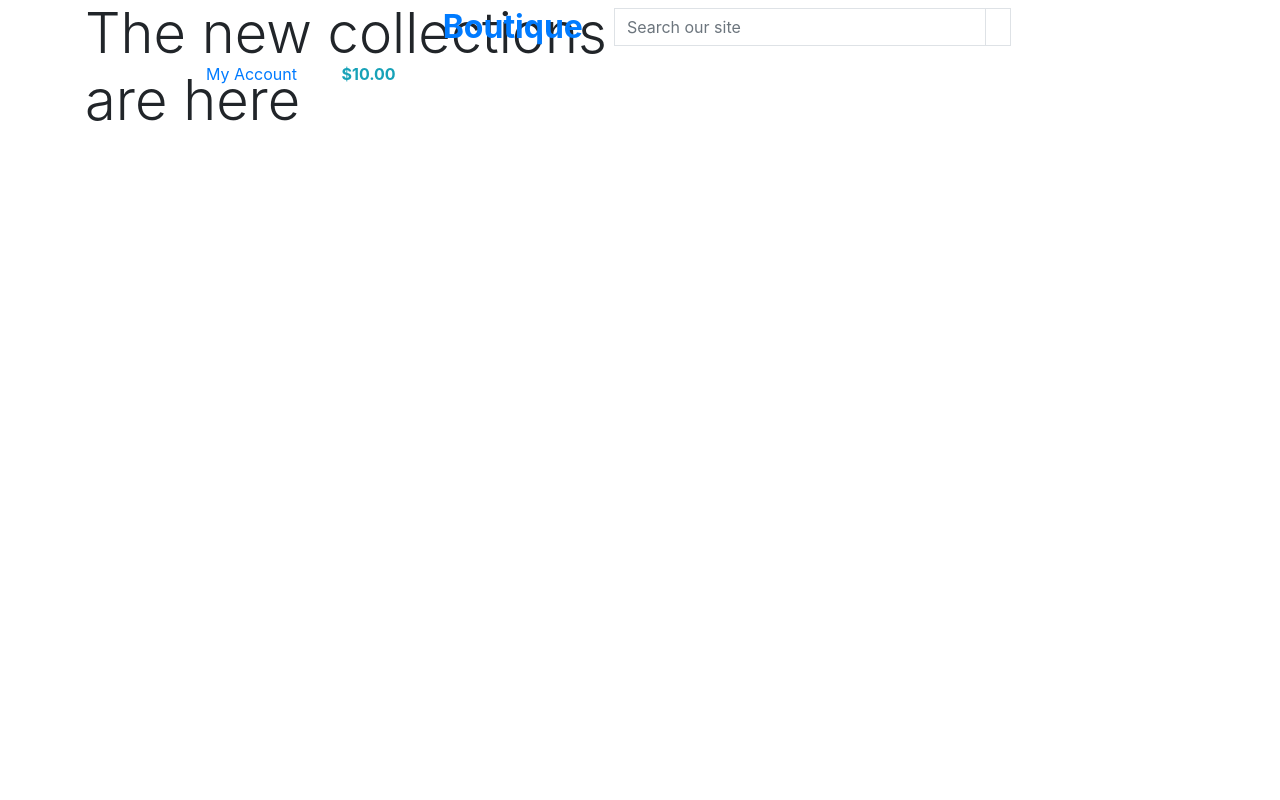
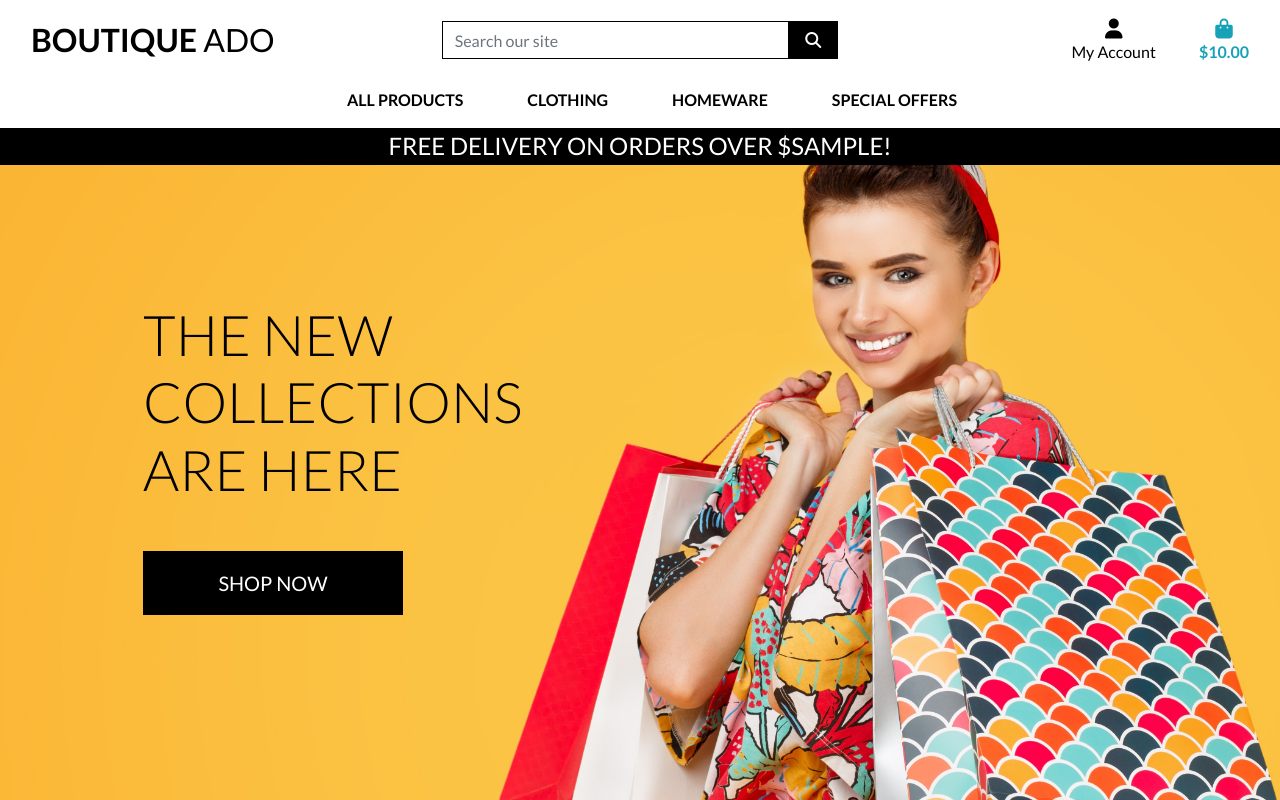
Before and after one commit to beamish3162/-boutique_ado_v1, a Django app: template home/templates/home/index.html in a window 1280 px wide. Run offline with Django 3.2, Linux system fonts and the light colour scheme; the template is opened without the code that fills it: most values are stand-ins (such as "Sample title", 1, 10 or a date in 2020); some libraries are stand-ins or nearby versions.

Commit message:
added some nav bar stuff

```diff
--- a/boutique_ado/settings.py
+++ b/boutique_ado/settings.py
@@ -146,3 +146,7 @@ USE_TZ = True
 # https://docs.djangoproject.com/en/3.0/howto/static-files/
 
 STATIC_URL = '/static/'
+STATICFILES_DIRS = (os.path.join(BASE_DIR, 'static'),)
+
+MEDIA_URL = '/media/'
+MEDIA_ROOT = os.path.join(BASE_DIR, 'media')
--- a/boutique_ado/urls.py
+++ b/boutique_ado/urls.py
@@ -15,9 +15,11 @@ Including another URLconf
 """
 from django.contrib import admin
 from django.urls import path, include
+from django.conf import settings
+from django.conf.urls.static import static
 
 urlpatterns = [
     path('admin/', admin.site.urls),
     path('accounts/', include('allauth.urls')),
     path('', include('home.urls')),
-]
+] + static(settings.MEDIA_URL, documnet_root=settings.MEDIA_ROOT)
--- a/home/templates/home/index.html
+++ b/home/templates/home/index.html
@@ -13,12 +13,12 @@
     <div class="container h-100">
         <div class="row h-100">
             <div class="col-7 col-md-6 my-auto">
-                <h1 class="display-4 logo-font text-blank">
+                <h1 class="display-4 logo-font text-black">
                     The new collections are here
                 </h1>
                 <div class="my-5">
                     <h4>
-                        <a href="" class="shop-now-button btn btn-lg rounded-0 text-uppercase py-3"></a>
+                        <a href="" class="shop-now-button btn btn-lg rounded-0 text-uppercase py-3">Shop Now</a>
                     </h4>
                 </div>
             </div>
--- /dev/null
+++ b/static/css/base.css
@@ -0,0 +1,85 @@
+html {
+    height: 100%;
+}
+
+body {
+    background: url('/media/homepage_background_cropped.jpg') no-repeat center center fixed;
+    background-size: cover;
+    height: calc(100vh - 164px);
+    color: #555;
+    font-family: 'Lato';
+}
+
+/* from Bulma */
+.icon {
+    align-items: center;
+    display: inline-flex;
+    justify-content: center;
+    height: 1.5rem;
+    width: 1.5rem;
+}
+
+.logo-font {
+    text-transform: uppercase;
+}
+
+.main-logo-link {
+    width: fit-content;
+}
+
+.shop-now-button {
+    background: black;
+    color: white;
+    min-width: 260px;
+}
+
+.btn-black {
+    background: black;
+    color: white;
+}
+
+.shop-now-button:hover,
+.shop-now-button:active,
+.shop-now-button:focus,
+.btn-black:hover,
+.btn-black:active,
+.btn-black:focus {
+    background: #222;
+    color: white;
+}
+
+.text-black {
+    color: #000 !important;
+}
+
+.border-black {
+    border: 1px solid black !important;
+}
+
+.bg-black {
+    background: #000 !important;
+}
+
+/* -------------------------------- Media Queries */
+
+/* Slightly larger container on xl screens */
+@media (min-width: 1200px) {
+  .container {
+    max-width: 80%;
+  }
+}
+
+/* fixed top navbar only on medium and up */
+@media (min-width: 992px) {
+    .fixed-top-desktop-only {
+        position: fixed;
+        top: 0;
+        right: 0;
+        left: 0;
+        z-index: 1030;
+    }
+
+    .header-container {
+        padding-top: 164px;
+    }
+}
--- a/templates/base.html
+++ b/templates/base.html
@@ -14,11 +14,14 @@
 
     {% block corecss %}
        <link rel="stylesheet" href="https://stackpath.bootstrapcdn.com/bootstrap/4.4.1/css/bootstrap.min.css" integrity="sha384-Vkoo8x4CGsO3+Hhxv8T/Q5PaXtkKtu6ug5TOeNV6gBiFeWPGFN9MuhOf23Q9Ifjh" crossorigin="anonymous">
+       <link href="https://fonts.googleapis.com/css2?family=Lato:ital,wght@0,100;0,300;0,400;0,700;0,900;1,100;1,300;1,400;1,700;1,900&display=swap" rel="stylesheet">
+       <link rel="stylesheet" href="{% static 'css/base.css' %}">
     {% endblock %}
     {% block extra_css %}
     {% endblock %}
 
     {% block corejs %}
+        <script src="https://kit.fontawesome.com/57398c73c4.js" crossorigin="anonymous"></script>
         <script src="https://code.jquery.com/jquery-3.4.1.slim.min.js" integrity="sha384-J6qa4849blE2+poT4WnyKhv5vZF5SrPo0iEjwBvKU7imGFAV0wwj1yYfoRSJoZ+n" crossorigin="anonymous"></script>
         <script src="https://cdn.jsdelivr.net/npm/popper.js@1.16.0/dist/umd/popper.min.js" integrity="sha384-Q6E9RHvbIyZFJoft+2mJbHaEWldlvI9IOYy5n3zV9zzTtmI3UksdQRVvoxMfooAo" crossorigin="anonymous"></script>
         <script src="https://stackpath.bootstrapcdn.com/bootstrap/4.4.1/js/bootstrap.min.js" integrity="sha384-wfSDF2E50Y2D1uUdj0O3uMBJnjuUD4Ih7YwaYd1iqfktj0Uod8GCExl3Og8ifwB6" crossorigin="anonymous"></script>
@@ -32,13 +35,13 @@
   </head>
   <body>
     <header class="container-fluid fixed-top">
-        <div class="row">
-            <div class="col-12 col-lg-4 my-auto py-1 py-lg-0 text-center text-lg left"></div>
-                <a href="{% url home %}" class="nav-link main-logo-link">
-                    <h2 class="logo-font text-black my-0"><strong>Boutique</strong></h2>
+        <div id="topnav" class="row bg-white pt-lg-2 d-none d-lg-flex">
+            <div class="col-12 col-lg-4 my-auto py-1 py-lg-0 text-center text-lg-left">
+                <a href="{% url 'home' %}" class="nav-link main-logo-link">
+                    <h2 class="logo-font text-black my-0"><strong>Boutique</strong> Ado</h2>
                 </a>
-            <div class="col-12 col-lg-4 my-auto py-1 py-lg-0 text-center text-lg left">
-
+            </div>
+            <div class="col-12 col-lg-4 my-auto py-1 py-lg-0">
                 <form method="GET" action="">
                     <div class="input-group w-100">
                         <input class="form-control border border-black rounded-0" type="text" name="q" placeholder="Search our site">
@@ -52,8 +55,8 @@
                     </div>
                 </form>
             </div>
-            <div class="col-12 col-lg-4 my-auto py-1 py-lg-0 text-center text-lg left">
-                 <ul class="list-inline list-unstyled text-center text-lg-right my-0">
+            <div class="col-12 col-lg-4 my-auto py-1 py-lg-0">
+                <ul class="list-inline list-unstyled text-center text-lg-right my-0">
                     <li class="list-inline-item dropdown">
                         <a class="text-black nav-link" href="#" id="user-options" data-toggle="dropdown" aria-haspopup="true" aria-expanded="false">
                             <div class="text-center">
@@ -91,6 +94,20 @@
                 </ul>
             </div>
         </div>
+        <div class="row bg-white">
+            <nav class="navbar navbar-expand-lg navbar-light w-100">
+                <button class="navbar-toggler" type="button" data-toggle="collapse" data-target="#main-nav" aria-controls="main-nav" aria-expanded="false" aria-label="Toggle navigation">
+                    <span class="navbar-toggler-icon"></span>
+                </button>
+                {% include 'includes/mobile-top-header.html' %}
+                {% include 'includes/main-nav.html' %}
+            </nav>
+        </div>
+        <div id="delivery-banner" class="row text-center">
+            <div class="col bg-black text-white">
+                <h4 class="logo-font my-1">Free delivery on orders over ${{ free_shipping_threshold }}!</h4>
+            </div>
+        </div>
     </header>
 
     {% if messages %}
--- /dev/null
+++ b/templates/includes/main-nav.html
@@ -0,0 +1,50 @@
+<div class="collapse navbar-collapse" id="main-nav">
+    <ul class="navbar-nav w-auto mx-auto">
+        <li class="nav-item dropdown">
+            <a class="logo-font font-weight-bold nav-link text-black mr-5" href="#" id="all-products-link" data-toggle="dropdown" aria-haspopup="true" aria-expanded="false">
+                All Products
+            </a>
+            <div class="dropdown-menu border-0" aria-labelledby="all-products-link">
+                <a href="" class="dropdown-item">By Price</a>
+                <a href="" class="dropdown-item ">By Rating</a>
+                <a href="" class="dropdown-item ">By Category</a>
+                <a href="" class="dropdown-item">All Products</a>
+            </div>
+        </li>
+
+        <li class="nav-item dropdown">
+            <a class="logo-font font-weight-bold nav-link text-black mr-5" href="#" id="clothing-link" data-toggle="dropdown" aria-haspopup="true" aria-expanded="false">
+                Clothing
+            </a>
+            <div class="dropdown-menu border-0" aria-labelledby="clothing-link">
+                <a href="" class="dropdown-item">Activewear &amp; Essentials</a>
+                <a href="" class="dropdown-item">Jeans</a>
+                <a href="" class="dropdown-item">Shirts</a>
+                <a href="" class="dropdown-item">All Clothing</a>
+            </div>
+        </li>
+
+        <li class="nav-item dropdown">
+            <a class="logo-font font-weight-bold nav-link text-black mr-5" href="#" id="homeware-link" data-toggle="dropdown" aria-haspopup="true" aria-expanded="false">
+                Homeware
+            </a>
+            <div class="dropdown-menu border-0" aria-labelledby="homeware-link">
+                <a href="" class="dropdown-item">Bed &amp; Bath</a>
+                <a href="" class="dropdown-item">Kitchen &amp; Dining</a>
+                <a href="" class="dropdown-item">All Homeware</a>
+            </div>
+        </li>
+
+        <li class="nav-item dropdown">
+            <a class="logo-font font-weight-bold nav-link text-black" href="#" id="specials-link" data-toggle="dropdown" aria-haspopup="true" aria-expanded="false">
+                Special Offers
+            </a>
+            <div class="dropdown-menu border-0" aria-labelledby="specials-link">
+                <a href="" class="dropdown-item">New Arrivals</a>
+                <a href="" class="dropdown-item">Deals</a>
+                <a href="" class="dropdown-item">Clearance</a>
+                <a href="" class="dropdown-item">All Specials</a>
+            </div>
+        </li>
+    </ul>
+</div>
--- /dev/null
+++ b/templates/includes/mobile-top-header.html
@@ -0,0 +1,56 @@
+<li class="list-inline-item">
+    <a class="text-black nav-link d-block d-lg-none" href="#" id="mobile-search" data-toggle="dropdown" aria-haspopup="true" aria-expanded="false">
+        <div class="text-center">
+            <div><i class="fas fa-search fa-lg"></i></div>
+            <p class="my-0">Search</p>
+        </div>
+    </a>
+    <div class="dropdown-menu border-0 w-100 p-3 rounded-0 my-0" aria-labelledby="mobile-search">
+        <form class="form" method="GET" action="">
+            <div class="input-group w-100">
+                <input class="form-control border border-black rounded-0" type="text" name="q" placeholder="Search our site">
+                <div class="input-group-append">
+                    <button class="form-control form-control btn btn-black border border-black rounded-0" type="submit">
+                        <span class="icon">
+                            <i class="fas fa-search"></i>
+                        </span>
+                    </button>
+                </div>
+            </div>
+        </form>
+    </div>
+</li>
+<li class="list-inline-item dropdown">
+    <a class="text-black nav-link d-block d-lg-none" href="#" id="user-options" data-toggle="dropdown" aria-haspopup="true" aria-expanded="false">
+        <div class="text-center">
+            <div><i class="fas fa-user fa-lg"></i></div>
+            <p class="my-0">My Account</p>
+        </div>
+    </a>
+    <div class="dropdown-menu border-0" aria-labelledby="user-options">
+        {% if request.user.is_authenticated %}
+            {% if request.user.is_superuser %}
+                <a href="{% url 'account_logout' %}" class="dropdown-item">Product Management</a>
+            {% endif %}
+            <a href="" class="dropdown-item">My Profile</a>
+            <a href="{% url 'account_logout' %}" class="dropdown-item">Logout</a>
+        {% else %}
+            <a href="{% url 'account_signup' %}" class="dropdown-item">Register</a>
+            <a href="{% url 'account_login' %}" class="dropdown-item">Login</a>
+        {% endif %}
+    </div>
+</li>
+<li class="list-inline-item">
+    <a class="{% if grand_total %}text-primary font-weight-bold{% else %}text-black{% endif %} nav-link d-block d-lg-none" href="">
+        <div class="text-center">
+            <div><i class="fas fa-shopping-bag fa-lg"></i></div>
+            <p class="my-0">
+                {% if grand_total %}
+                    ${{ grand_total|floatformat:2 }}
+                {% else %}
+                    $0.00
+                {% endif %}
+            </p>
+        </div>
+    </a>
+</li>
```
Also changed, not shown: media/homepage_background_cropped.jpg (added).
